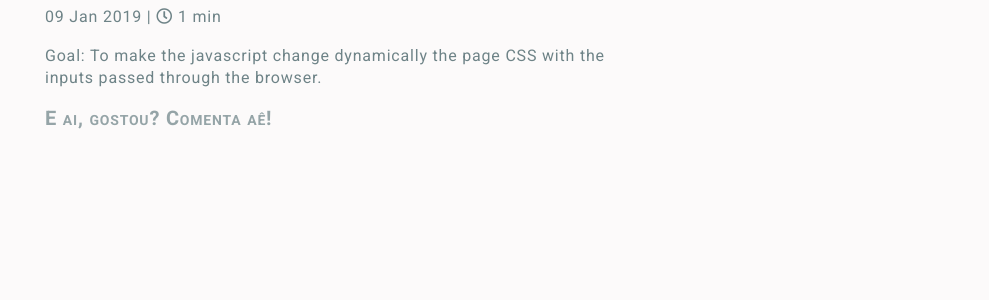
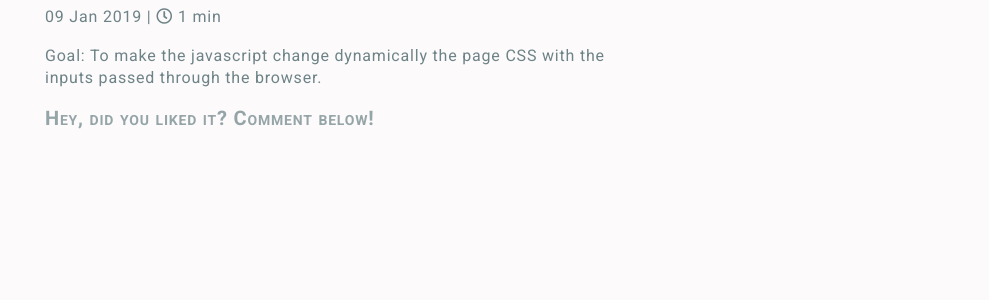
Before and after one commit to APonce911/jekyll-mywebsite, a Jekyll site: the page built from _posts/2019-01-09-Javascript30-03-CSS-Variables.md, in a window 1280 px wide. Shown: the part 184-484 px from the top of the page, without its empty margins (291-1280 px from the left). Built offline with Jekyll 4.4.1, drawn with Linux system fonts in a browser that asks for light colours; nearby versions of some CDN libraries; comment, search, counter and statistics services are not loaded.

Commit message:
comment h2 get text from translations.ymt

```diff
--- a/_layouts/post.html
+++ b/_layouts/post.html
@@ -9,8 +9,7 @@ comments: true
 </p>
 {{ content }}
 {% if layout.comments %}
-  <!-- make the line bellow change depending on page.lang -->
-  <h2><strong> E ai, gostou? Comenta aê!</strong></h2>
+  <h2><strong>{{ site.data.translations['comment'][page.lang] }}</strong></h2>
   <div id="disqus_thread"></div>
   <script>
   var disqus_config = function () {
```
